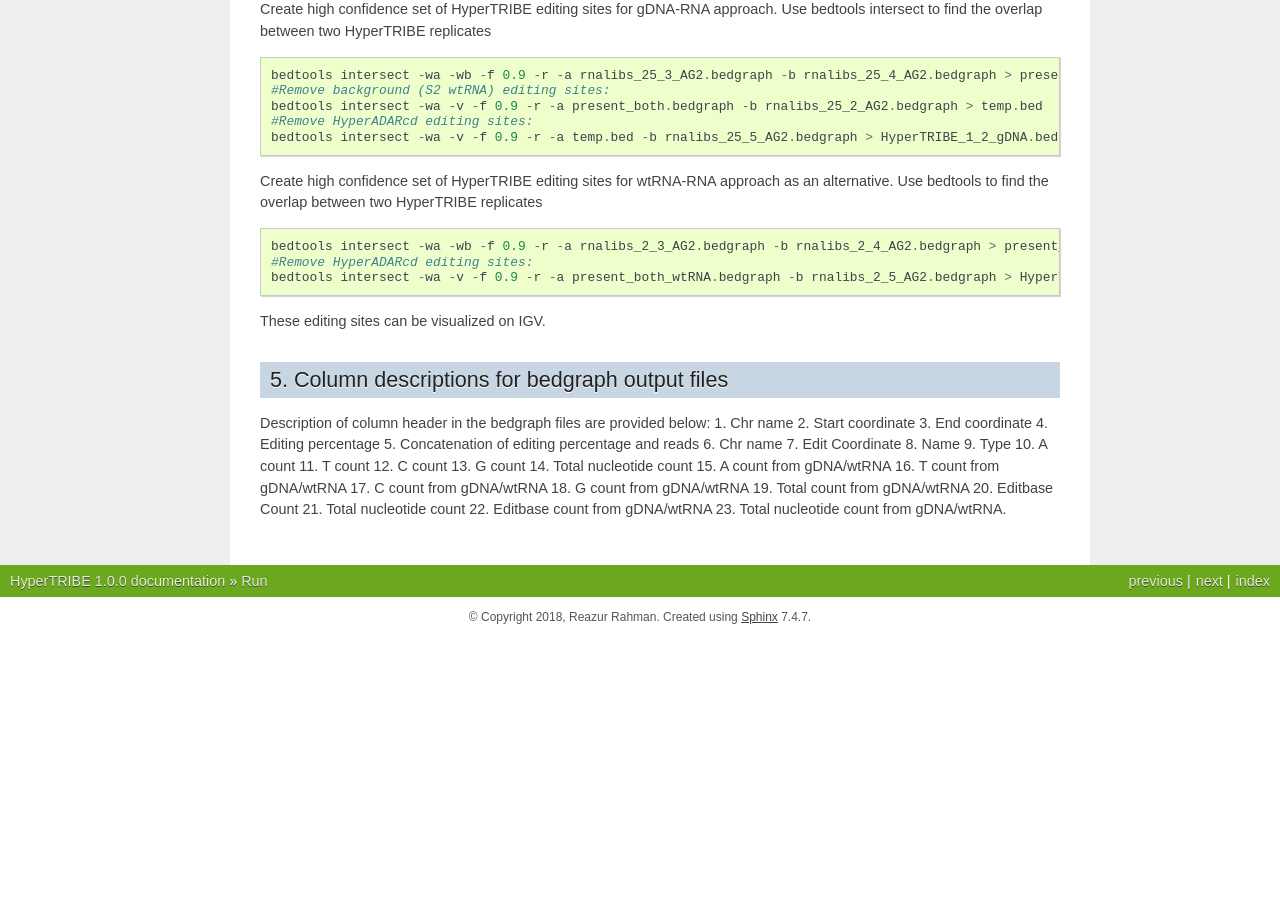
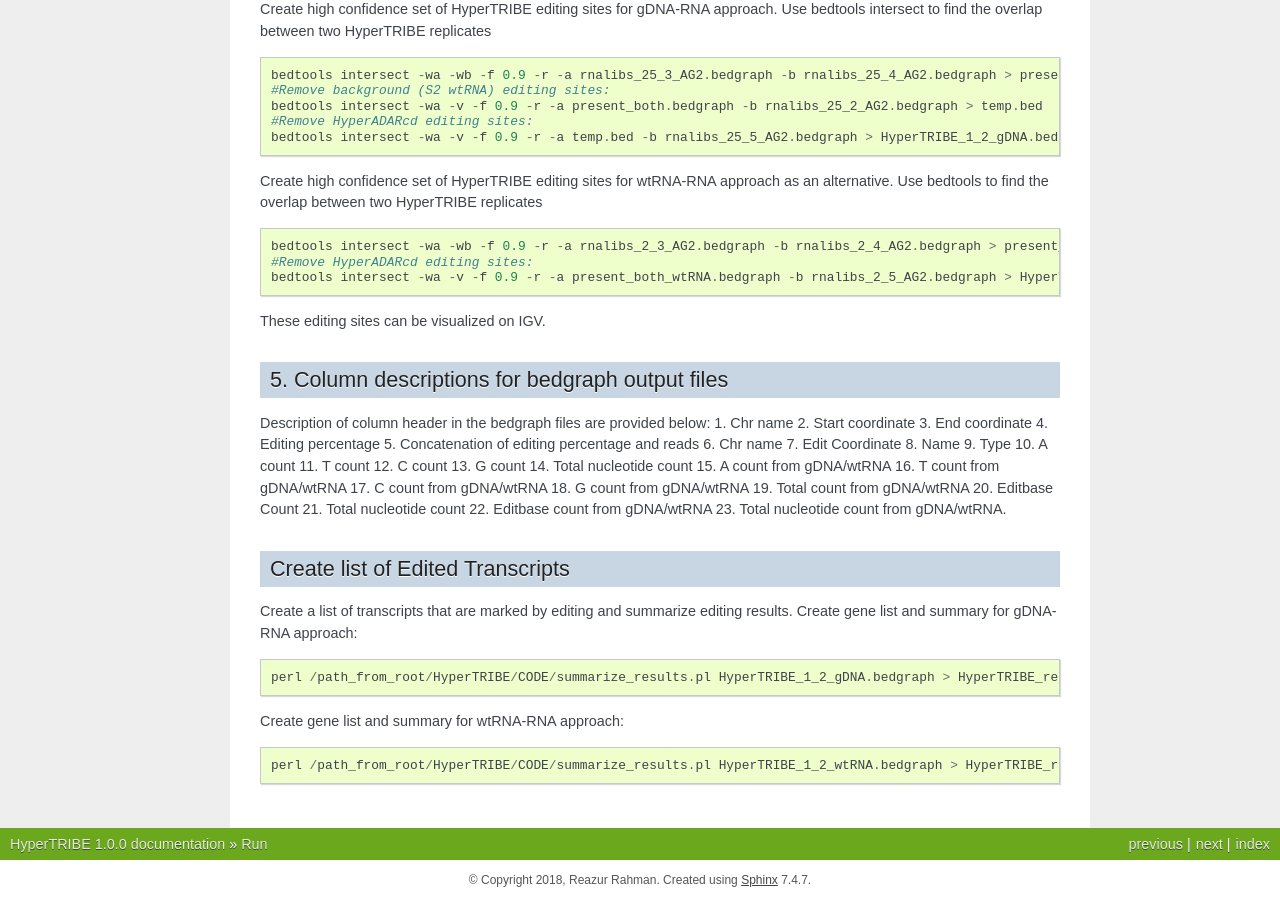
Before and after one commit to rosbashlab/HyperTRIBE, a Sphinx documentation site: the page built from docs/source/run.rst, in a window 1280 px wide and 900 px high, scrolled down 3464 px. Built offline with Sphinx 7.4.7, drawn with Linux system fonts in a browser that asks for light colours; pages that are not in the unit, such as notebooks, are missing from menus; before the commit the page ends 4101 px from its top, so only the background shows below that; some of the changed text lies outside the part shown.

Commit message:
update documentation

```diff
--- a/docs/source/run.rst
+++ b/docs/source/run.rst
@@ -191,3 +191,15 @@ Description of column header in the bedgraph files are provided below:
 21. Total nucleotide count
 22. Editbase count from gDNA/wtRNA
 23. Total nucleotide count from gDNA/wtRNA.
+
+Create list of Edited Transcripts
+---------------------------------
+Create a list of transcripts that are marked by editing and summarize editing results. Create gene list and summary for gDNA-RNA approach:
+::
+
+    perl /path_from_root/HyperTRIBE/CODE/summarize_results.pl HyperTRIBE_1_2_gDNA.bedgraph > HyperTRIBE_results_gDNA.xls
+
+Create gene list and summary for wtRNA-RNA approach:
+::
+
+    perl /path_from_root/HyperTRIBE/CODE/summarize_results.pl HyperTRIBE_1_2_wtRNA.bedgraph > HyperTRIBE_results_wtRNA.xls
```
